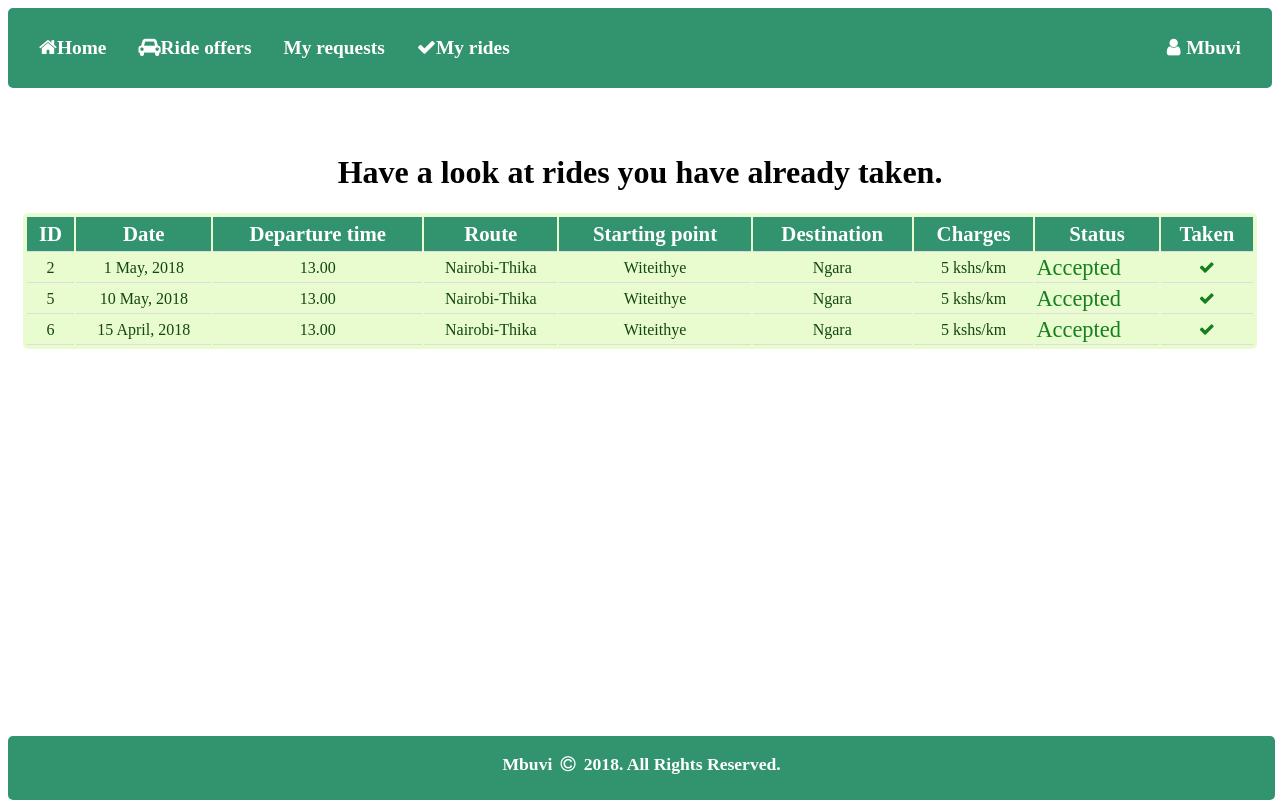
After one commit to meshack-mbuvi/ride-my-way, a PHP site: page /myrides.html in a window 1280 px wide. The commit adds this page. Run offline with PHP 8.4, Linux system fonts and the light colour scheme.

Commit message:
[Feature #158425414] Add feature for users to view rides they have already taken. Update README.md to incorporate the new feature. [Finishes #158425414]

```diff
--- a/ui/css/main.css
+++ b/ui/css/main.css
@@ -286,3 +286,52 @@ img{
     text-align: center;
     padding: 5px;
 }
+
+/*style table*/
+table{
+    width: 100%;
+    background-color: #e8fccf;
+    border-radius: 5px;
+    padding: 2px;
+}
+th{
+    background-color: #32936f;
+    color: #fff;
+    font-size: 1.3em;
+    padding: 5px;
+}
+td{
+    color: #134611;
+
+}
+th, td {
+    text-align: center;
+    border-bottom: 1px solid #ddd;
+}
+
+/*style for button to join offers*/
+.join{
+    color: #53ff45;
+    background-color:transparent;
+    font-weight:bold;
+    font-size: 1.4em;
+}
+
+tr:hover{
+    background-color: #ade25d;
+    color: #157f1f !important;
+}
+.pending, .accepted, .rejected{
+    font-size: 1.4em;
+    text-align: left;
+}
+
+.pending{
+    color: #ff8552;
+}
+.accepted, tr .fa-check{
+    color: #157f1f;
+}
+.rejected{
+    color: Red;
+}
--- /dev/null
+++ b/ui/myrides.html
@@ -0,0 +1,96 @@
+<!DOCTYPE html>
+<html>
+<head>
+	<!--Make width of page follow the screen-width of the device-->
+	<meta name="viewport" content="width=device-width, initial-scale=1.0">
+
+	<link rel="stylesheet" href="css/main.css">
+	<link rel="stylesheet" href="https://cdnjs.cloudflare.com/ajax/libs/font-awesome/4.7.0/css/font-awesome.min.css">
+	<!--Link for custom styles-->
+	<title>My Rides</title>
+</head>
+<body>
+	<div class="container">
+		<div class="row navbar" id=myNav>
+			<div class="col-sm-12">
+				<ul>
+				    <li><a href="./index.html"><i class="fa fa-home "></i>Home</a></li>
+				    <li><a href="./user.html"><i class="fa fa-car "></i>Ride offers</a></li>
+				    <li><a href="./myrequests.html">My requests</a></li>
+				    <li><a href="./myrides.html"><i class="fa fa-check "></i>My rides</a></li>
+				    <li class="right"><a href="./index.html"><i class="fa fa-user fa-fw"></i>Mbuvi</a></li>
+				    <li class="icon"><a href="javascript:void(0);" onclick="toggleResponsive()"><i class="fa fa-bars"></i></a></li>
+				</ul>
+			</div>
+		</div>
+
+		<!--ride offers-->
+		<div class="row rides">
+			<div class="col-sm-12 col-md-2"></div>
+			<div class="col-sm-12">
+				<div class="div-center"><h1 class="text-center">Have a look at rides you have already taken.</h1></div>
+				<table>
+					<tr>
+						<th>ID</th>
+						<th>Date</th>
+						<th>Departure time</th>
+						<th>Route</th>
+						<th>Starting point</th>
+						<th>Destination</th>
+						<th>Charges</th>
+						<th>Status</th>
+						<th>Taken</th>
+					</tr>
+					<tr>
+						<td>2</td>
+						<td>1 May, 2018</td>
+						<td>13.00</td>
+						<td>Nairobi-Thika</td>
+						<td>Witeithye</td>
+						<td>Ngara</td>
+						<td>5 kshs/km</td>
+						<td class="accepted">Accepted</td>
+						<td><i class="fa fa-check "></i></td>
+					</tr>
+					<tr>
+						<td>5</td>
+						<td>10 May, 2018</td>
+						<td>13.00</td>
+						<td>Nairobi-Thika</td>
+						<td>Witeithye</td>
+						<td>Ngara</td>
+						<td>5 kshs/km</td>
+						<td class="accepted">Accepted</td>
+						<td><i class="fa fa-check "></i></td>
+					</tr>
+					<tr>
+						<td>6</td>
+						<td>15 April, 2018</td>
+						<td>13.00</td>
+						<td>Nairobi-Thika</td>
+						<td>Witeithye</td>
+						<td>Ngara</td>
+						<td>5 kshs/km</td>
+						<td class="accepted">Accepted</td>
+						<td><i class="fa fa-check "></i></td>
+					</tr>
+
+				</table>
+			</div>
+			<div class="col-sm-12 col-md-2"></div>
+
+		</div>
+
+
+	</div>
+	<!--provide extra space betwen container and footer-->
+	<div class="clear"></div>
+	<!--footer -->
+	<footer>
+		<p>Mbuvi <i class="fa fa-copyright fa-fw"></i> 2018. All Rights Reserved.</p>
+	</footer>
+    </div>
+
+</body>
+
+</html>
```
Also changed, not shown: README.md.
